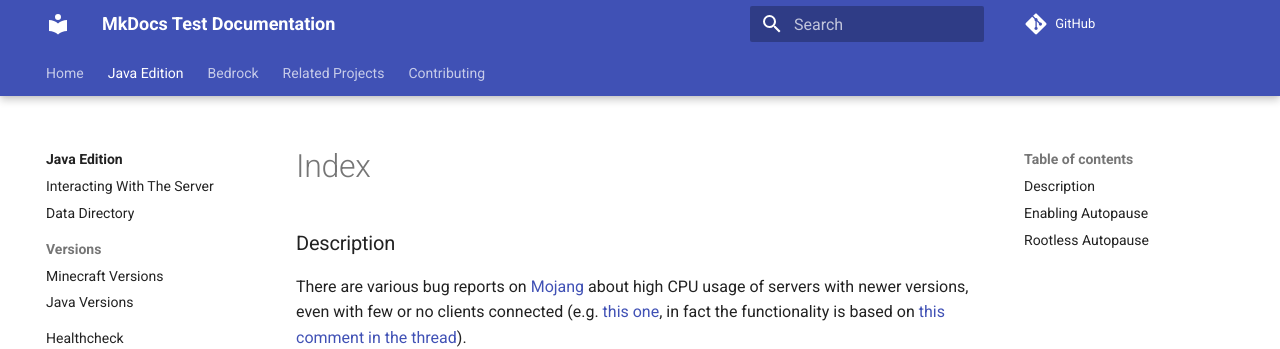
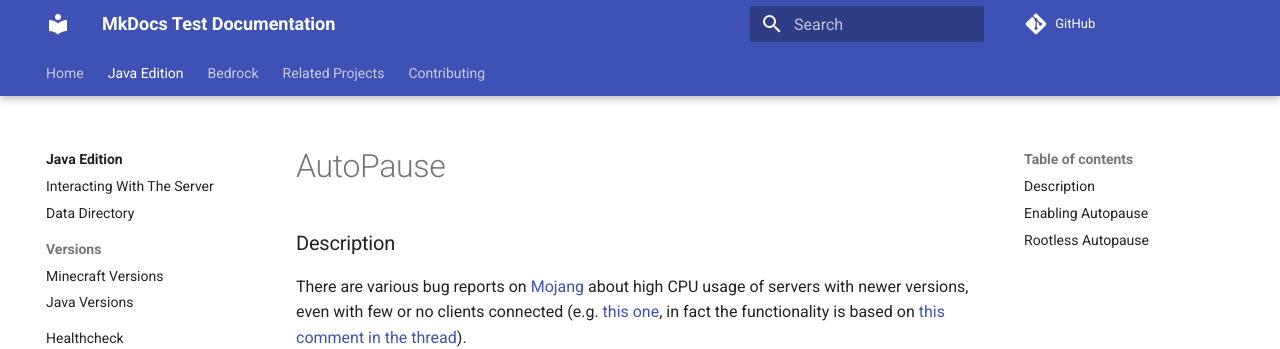
Before and after one commit to camalot/mkdocs-test, an MkDocs documentation site: the page built from docs/java/autopause/index.md, in a window 1280 px wide and 900 px high. Shown: the top 349 px of the window. Built offline with MkDocs 1.6.1 and Material for MkDocs 9.7.7, drawn with Linux system fonts in a browser that asks for light colours; comment, search, counter and statistics services are not loaded.

Commit message:
fix autopause/stop links

```diff
--- a/docs/java/autopause/index.md
+++ b/docs/java/autopause/index.md
@@ -1,3 +1,5 @@
+# AutoPause
+
 ### Description
 
 There are various bug reports on [Mojang](https://bugs.mojang.com) about high CPU usage of servers with newer versions, even with few or no clients connected (e.g. [this one](https://bugs.mojang.com/browse/MC-149018), in fact the functionality is based on [this comment in the thread](https://bugs.mojang.com/browse/MC-149018?focusedCommentId=593606&page=com.atlassian.jira.plugin.system.issuetabpanels%3Acomment-tabpanel#comment-593606)).
--- a/mkdocs.yml
+++ b/mkdocs.yml
@@ -46,7 +46,7 @@
     - Miscellaneous Options: java/configuration/misc-options.md
     - AutoPause:
       - "java/autopause/index.md"
-      - "AutoStop": /java/autopause/autostop.md
+      - "AutoStop": java/autopause/autostop.md
     - Running on RaspberryPi: java/raspberrypi/index.md
     - Mitigated Log4jShell Vulnerability: java/log4j/index.md
   - Bedrock: bedrock/index.md
```
